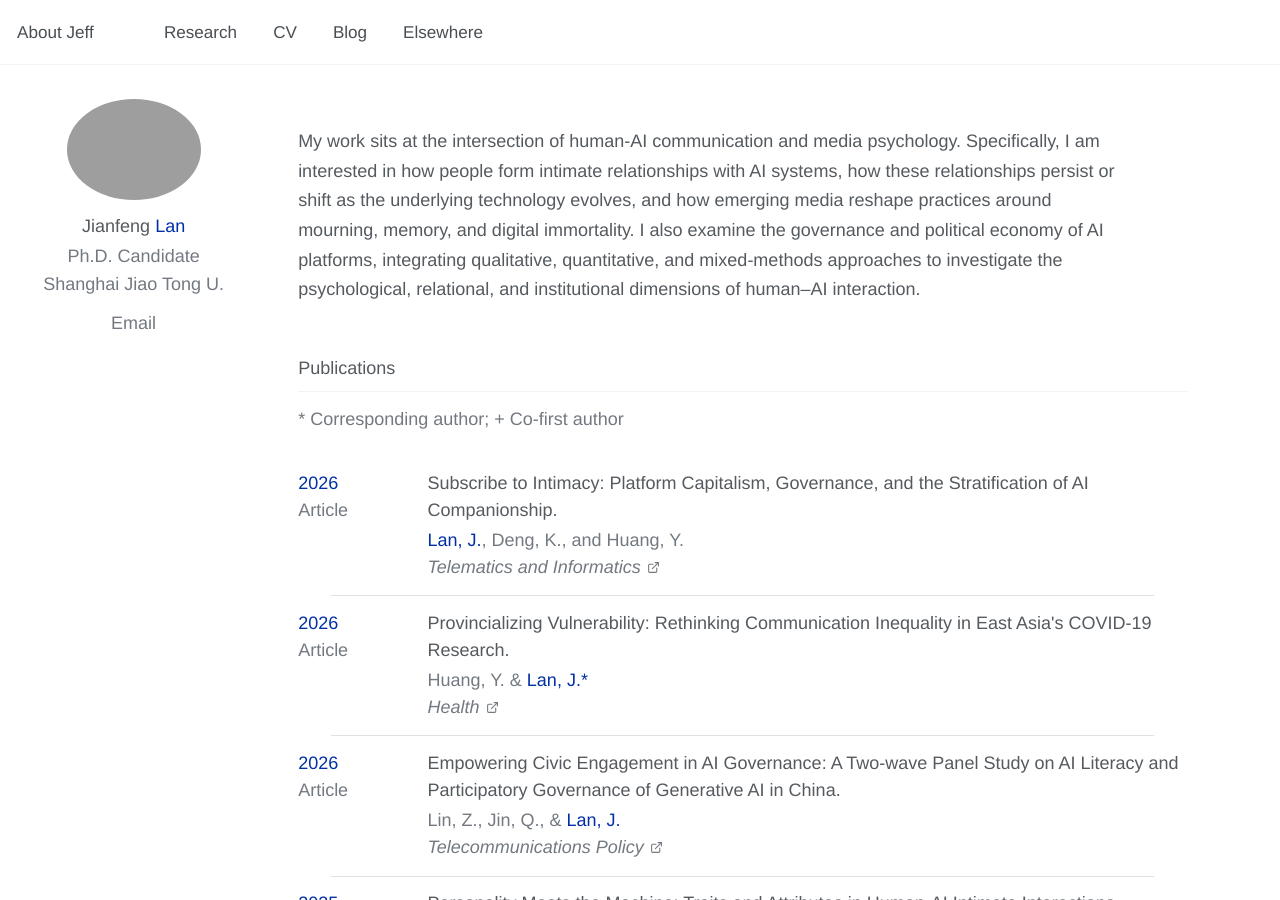
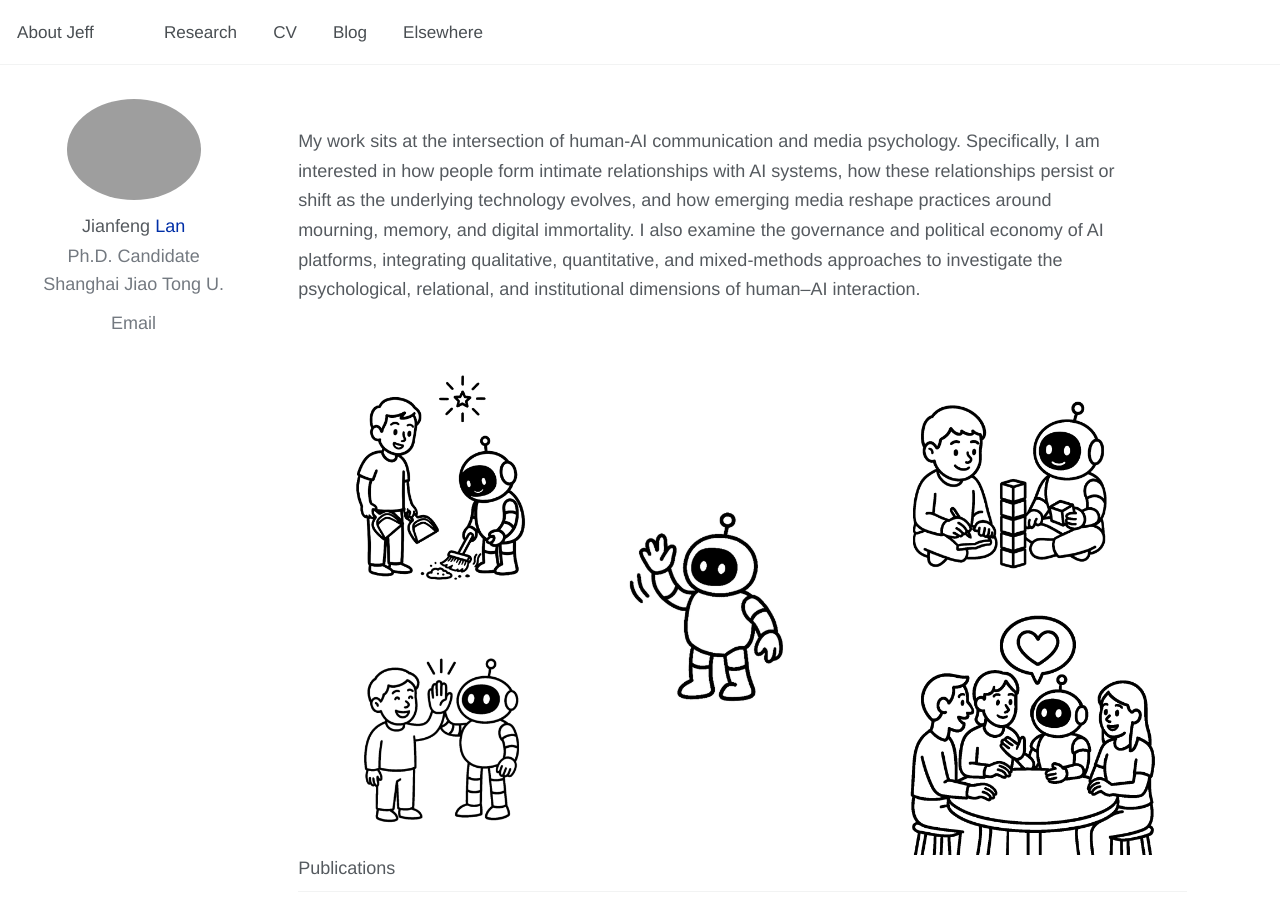
Before and after one commit to jianfenglan/jianfenglan.github.io, a Jekyll site: the page built from research.md, in a window 1280 px wide and 900 px high. Built offline with Jekyll 4.4.1, drawn with Linux system fonts in a browser that asks for light colours.

Commit message:
Add research banner below intro

```diff
--- a/_layouts/single.html
+++ b/_layouts/single.html
@@ -49,6 +49,7 @@ layout: default
           <section class="research-v3-intro" aria-label="Research overview">
             <p>My work sits at the intersection of human-AI communication and media psychology. Specifically, I am interested in how people form intimate relationships with AI systems, how these relationships persist or shift as the underlying technology evolves, and how emerging media reshape practices around mourning, memory, and digital immortality. I also examine the governance and political economy of AI platforms, integrating qualitative, quantitative, and mixed-methods approaches to investigate the psychological, relational, and institutional dimensions of human–AI interaction.</p>
           </section>
+          <img src="{{ '/images/banner2.png' | relative_url }}" alt="Illustration of research themes">
         {% endif %}
 
         {{ content }}
```
